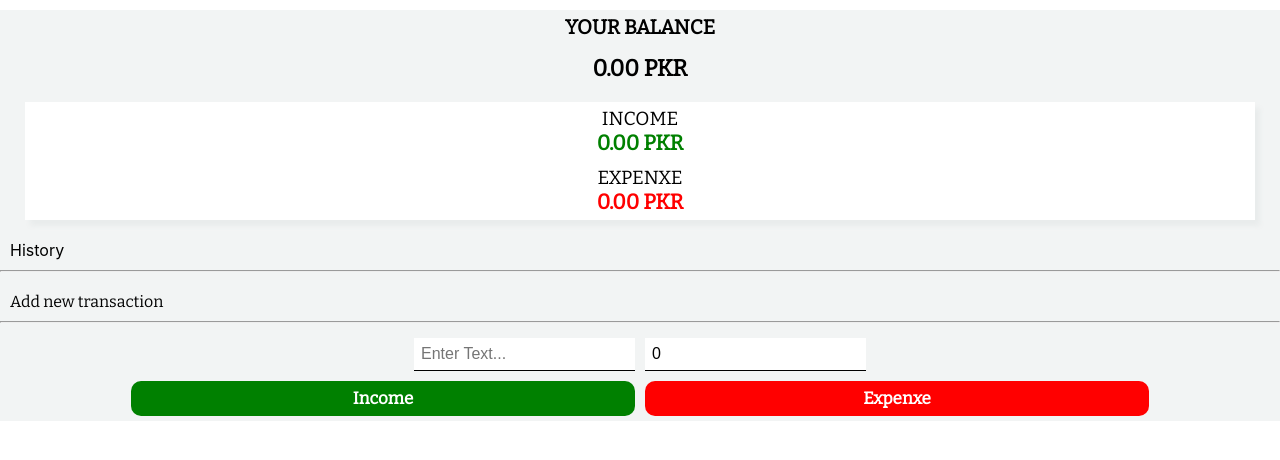
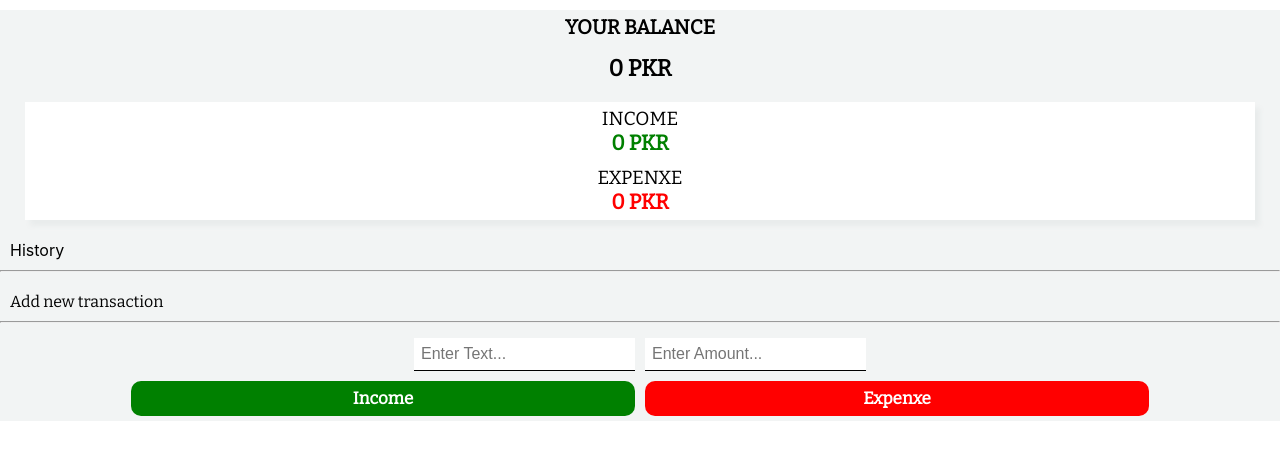
Before and after one commit to A-Rehman01/Expence_App_typescript, a React (Create React App) app: page / in a window 1280 px wide. Shown: the top 460 px of the page. Built offline with nearby package versions, Linux system fonts and the light colour scheme.

Commit message:
Add more Functionality

```diff
--- a/package.json
+++ b/package.json
@@ -11,6 +11,7 @@
     "@types/react": "^16.9.0",
     "@types/react-dom": "^16.9.0",
     "react": "^16.13.1",
+    "react-countup": "^4.3.3",
     "react-dom": "^16.13.1",
     "react-scripts": "3.4.3",
     "typescript": "~3.7.2"
--- a/src/Components/Incomeexpencebal.tsx
+++ b/src/Components/Incomeexpencebal.tsx
@@ -1,30 +1,32 @@
 import React, { useContext} from 'react'
+import CountUp from 'react-countup';
 
 //import Context
 import { Contextdata } from './../GlobalContext/Contextdata'
 
+import {trasectiommap} from './../Types/Types'
 export const Incomeexpencebal = () => {
 
     const { state } = useContext(Contextdata)
 
-    let income:any=state.filter((incObj:any)=> (incObj.amount>0))
-    let expence:any=state.filter((incObj:any)=> (incObj.amount<0))
+    let income=state.filter((incObj:trasectiommap)=> (incObj.amount>0))
+    let expence=state.filter((incObj:trasectiommap)=> (incObj.amount<0))
 
-    let totalincome:any=income.map((Obj: any) => Obj.amount)
-    let totalexpence:any=expence.map((Obj: any) => Obj.amount)
+    let totalincome=income.map((Obj: trasectiommap) => Obj.amount)
+    let totalexpence=expence.map((Obj: trasectiommap) => Obj.amount)
 
-    let incomebal:any=totalincome.reduce((total: number, items: number) => (total + items), 0).toFixed(2);
-    let expencebal:any=totalexpence.reduce((total: number, items: number) => (total + items), 0).toFixed(2);
+    let incomebal:number=totalincome.reduce((total: number, items: number) => (total + items), 0).toFixed(2);
+    let expencebal:number=totalexpence.reduce((total: number, items: number) => (total + items), 0).toFixed(2);
 
     return (
         <div className='incomeexpenxe'>
             <div className='income'>
                 <div>Income</div>
-                <div className='incomevalue'>{incomebal} PKR</div>
+                <div className='incomevalue'><CountUp separator=',' end={incomebal}/> PKR</div>
             </div>
             <div className='expence'>
                 <div>Expenxe</div>
-                <div className='expenxevalue'>{expencebal} PKR</div>
+                <div className='expenxevalue'><CountUp separator=',' end={expencebal}/> PKR</div>
             </div>
         </div>
     )
--- a/src/Components/MainBalance.tsx
+++ b/src/Components/MainBalance.tsx
@@ -1,4 +1,5 @@
 import React, { useContext} from 'react'
+import CountUp from 'react-countup';
 
 //import Context
 import { Contextdata } from './../GlobalContext/Contextdata'
@@ -8,13 +9,13 @@ import {trasectiommap} from './../Types/Types'
 
 export const MainBalance = () => {
     const { state } = useContext(Contextdata)
-    let amount: any = state.map((Obj: trasectiommap) => Obj.amount)
+    let amount= state.map((Obj: trasectiommap) => Obj.amount)
     let balance: number = amount.reduce((total: number, items: number) => (total + items), 0).toFixed(2);
 
     return (
         <div className='mainblance'>
             <div className='mainbalanceheaing'>Your Balance</div>
-            <div className='mainbalancevalue'>{balance} PKR</div>
+            <div className='mainbalancevalue'><CountUp separator=',' end={balance}/> PKR</div>
         </div>
     )
 }
--- a/src/Components/Newtrasection.tsx
+++ b/src/Components/Newtrasection.tsx
@@ -4,7 +4,7 @@ import {Contextdata} from './../GlobalContext/Contextdata'
 export const Newtrasection = () => {
     var expence:number=0;
     const [text, setText] = useState<string>('')
-    const [amount, setAmount] = useState <number>(0)
+    const [amount, setAmount] = useState <string>('')
 
     const {dispatch}=useContext(Contextdata);
 
@@ -17,32 +17,28 @@ export const Newtrasection = () => {
 
     function  Submit(e:React.FormEvent<HTMLFormElement>){
         e.preventDefault();
-        if(amount===0){
-            alert('Enter Amount')
-            return
-        }
         const newTra:object=expence===0?
         {
             id: (Math.random() * 1000000000).toFixed(0),
             text,
-            amount: Math.abs(amount)
+            amount:  Math.abs(parseInt(amount))
         }:
         {
             id: (Math.random() * 1000000000).toFixed(0),
             text,
-            amount: -Math.abs(amount)
+            amount: -Math.abs(parseInt(amount))
         }
         addTransaction(newTra)
         expence=0;
         setText('')
-        setAmount(0);
+        setAmount('');
     }
 
     function updateText(e:React.ChangeEvent<HTMLInputElement>){
         setText(e.currentTarget.value)
     }
-    function updateAmount(e:React.ChangeEvent<{ value: unknown }>){
-        setAmount( e.currentTarget.value as number  )
+    function updateAmount(e:React.ChangeEvent<HTMLInputElement>){
+        setAmount( e.currentTarget.value  )
     }
     return (
         <div className='newTrasection'>
```
Also changed, not shown: 1 other file (tests, documents, lock files or other folders).
